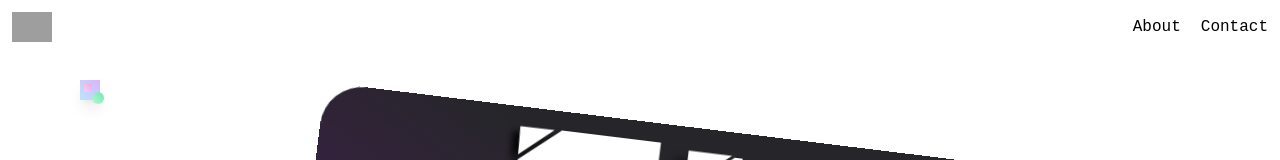
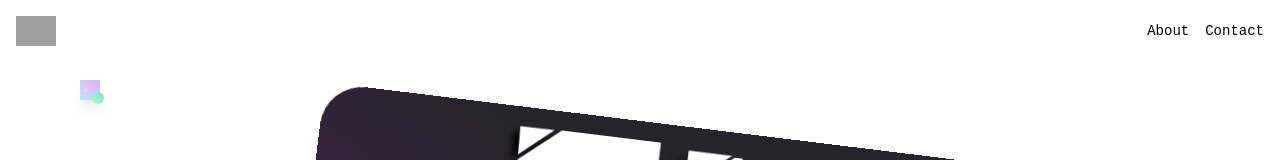
Before and after one commit to RyanLarge13/Portfolio, a React (Vite) app: page / in a window 1280 px wide. Shown: the top 160 px of the page. Built offline with nearby package versions, Linux system fonts and the light colour scheme; grey boxes are pictures that could not be loaded.

Commit message:
Fixing Errors

```diff
--- a/src/components/Nav.tsx
+++ b/src/components/Nav.tsx
@@ -4,13 +4,15 @@ import Logo from "../assets/logo.svg";
 const Nav = () => {
   return (
     <header className="fixed top-0 right-0 left-0 bg-white z-20">
-      <nav className="p-3 flex justify-between items-center">
+      <nav className="p-4 flex justify-between items-center">
         <Link to="/">
           <img src={Logo} alt="logo" className="w-[40px]" />
         </Link>
-        <ul className="flex justify-center items-center gap-x-5">
+        <ul className="flex justify-center items-center text-sm">
           <li>
-            <Link to="/about">About</Link>
+            <Link to="/about" className="mr-4">
+              About
+            </Link>
           </li>
           <li>
             <Link to="/contact">Contact</Link>
--- a/src/components/ProjectsMobile.tsx
+++ b/src/components/ProjectsMobile.tsx
@@ -27,13 +27,13 @@ const Projects = () => {
         >
           <ImageSlider proj={proj} />
           <div className="p-3">
-            <h2 className="text-lg font-semibold">{proj.title}</h2>
+            <h2 className="text-lg font-bold">{proj.title}</h2>
             <p className="mt-3 max-w-[400px] text-sm">{proj.body}</p>
             <div className="flex flex-wrap gap-3 my-10">
               {proj.tech.map((tech, techIndex) => (
                 <div
                   key={techIndex}
-                  className={`${tech.color} rounded-full py-1 px-3 shadow-md`}
+                  className={`${tech.color} rounded-full py-1 px-3 shadow-md text-sm`}
                 >
                   <p>{tech.text}</p>
                 </div>
```
Also changed, not shown: src/constants/projects.js (renamed from src/constants/projects.ts).
